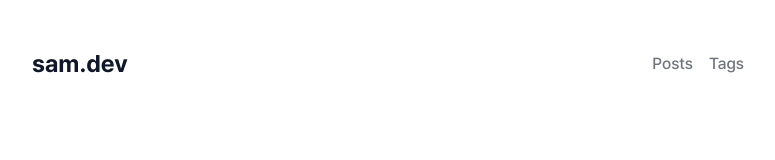
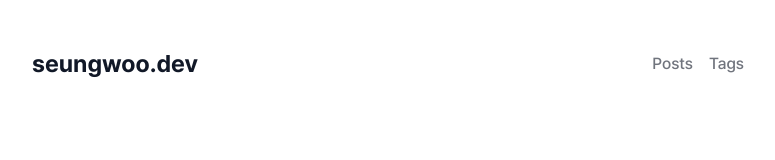
Before and after one commit to kyh196201/seungwoo.dev, a Next.js app: page / in a window 1280 px wide. Shown: the top 160 px of the page, without its empty margins (248-1023 px from the left). Built offline with nearby package versions, Linux system fonts and the light colour scheme.

Commit message:
feat: Header title 변경

```diff
--- a/src/components/header.tsx
+++ b/src/components/header.tsx
@@ -10,9 +10,9 @@ const Header = ({}: Props) => {
       <h1>
         <Link
           href={`/`}
-          className={`flex items-center gap-1 text-2xl font-bold`}
+          className={`flex items-center gap-1 text-2xl font-bold text-link`}
         >
-          <span>sam.dev</span>
+          <span>seungwoo.dev</span>
         </Link>
       </h1>
 
```
